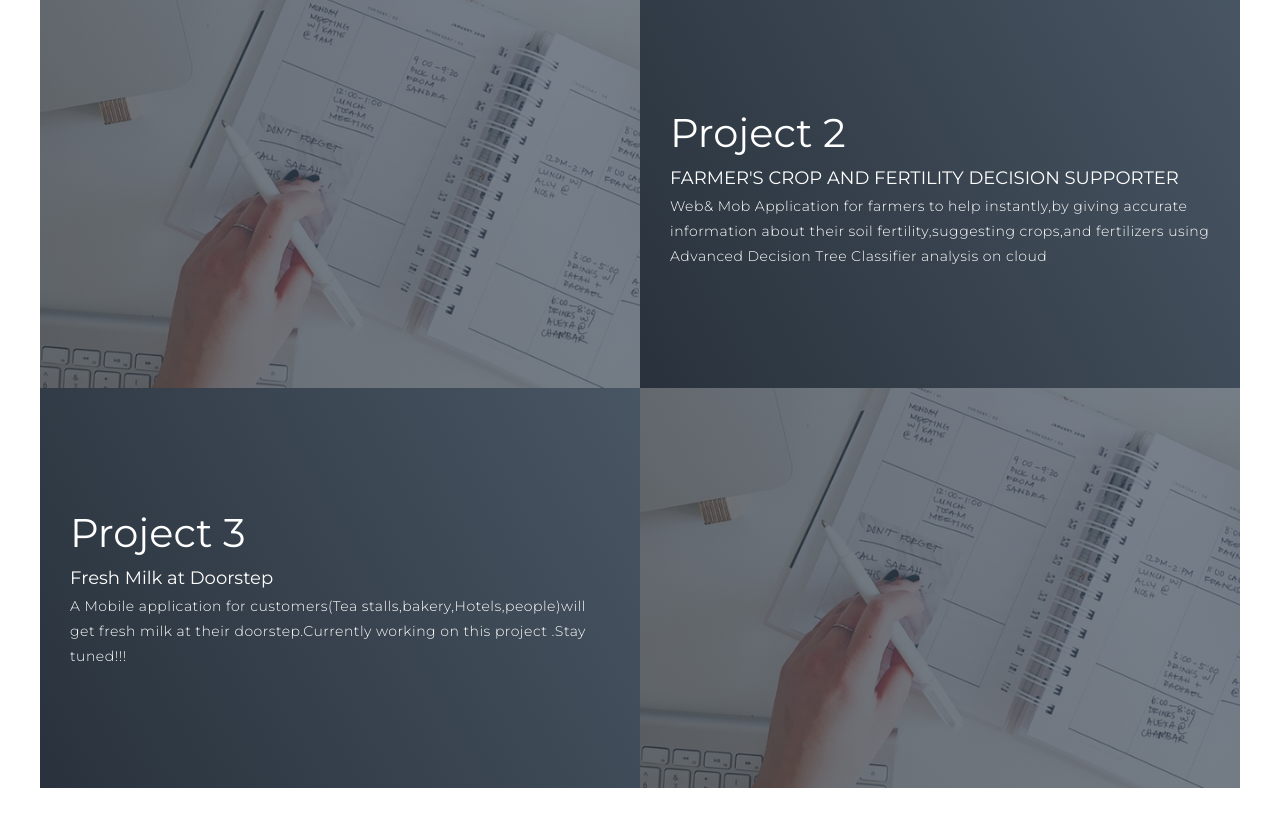
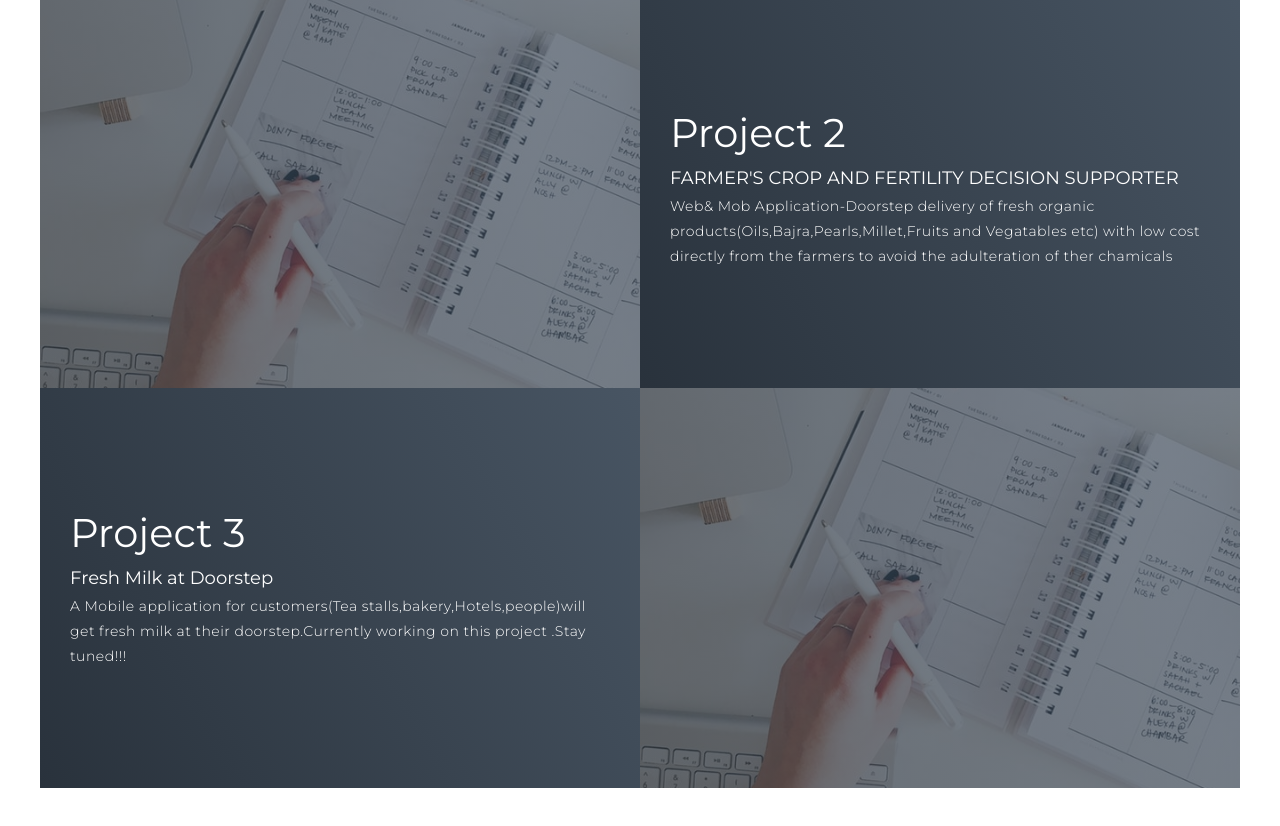
Before and after one commit to sowmiya-cmd/MyBlog, a plain HTML site: page index.html in a window 1280 px wide. Shown: the part 2255-3081 px from the top of the page. Drawn offline with Linux system fonts and the light colour scheme; files whose address does not match are found by name.

Commit message:
Update index.html

```diff
--- a/index.html
+++ b/index.html
@@ -90,8 +90,7 @@ A dream is not meant to be dreamed forever; instead, it's meant for me to work h
           <div class="project-info">
             <h1>Project 2</h1>
             <h2>FARMER'S CROP AND FERTILITY DECISION SUPPORTER</h2>
-            <p>Web& Mob Application for farmers  to help instantly,by giving accurate information about their soil fertility,suggesting crops,and fertilizers using Advanced Decision Tree Classifier analysis on cloud
- </p>
+            <p>Web& Mob Application-Doorstep delivery of fresh organic products(Oils,Bajra,Pearls,Millet,Fruits and Vegatables etc) with low cost directly from the farmers to avoid the adulteration of ther chamicals
           </div>
           <div class="project-img">
             <img src="img-1.png" alt="img">
```
